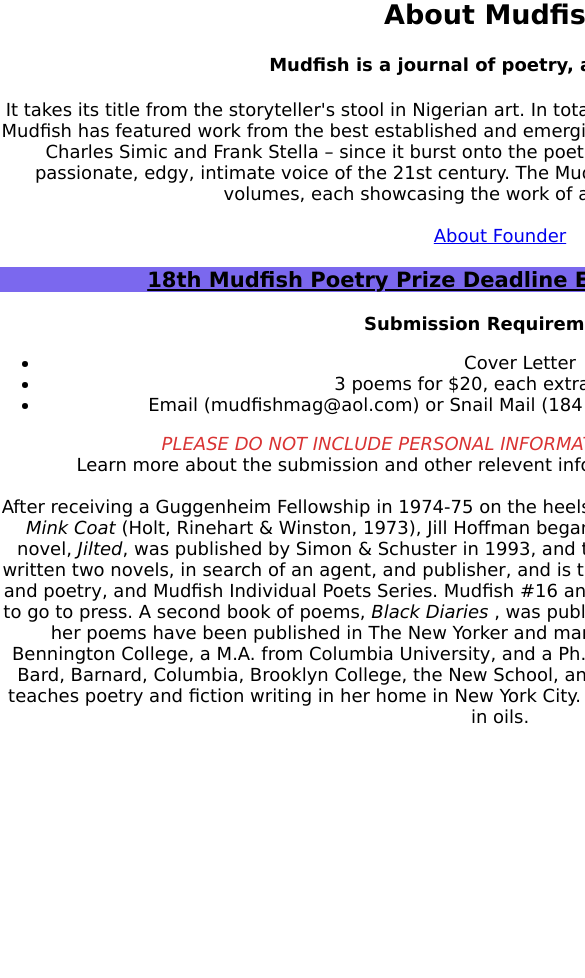
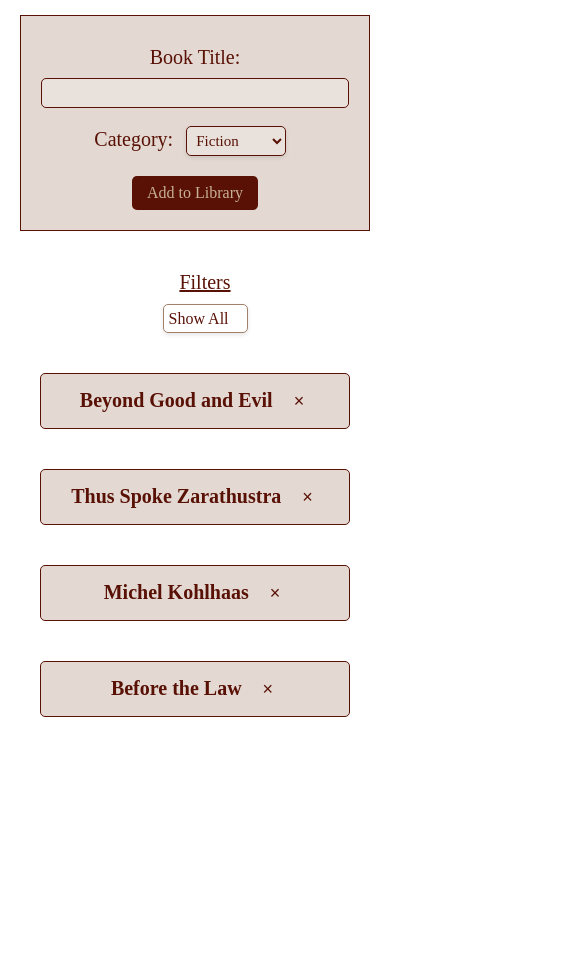
Before and after one commit to Joyce17w/Web-Development-Repository, a plain HTML site: page index.html in a window 390 px wide. Shown: the part 225-1203 px from the top of the page, 585 px wide, since content can reach past the window. Before the commit the page ends 952 px from the top, so only its background shows below. Drawn offline with Linux system fonts and the light colour scheme; a web font is replaced by a local one.

Commit message:
Add files via upload
Tiny Apartment Library

```diff
--- a/index.html
+++ b/index.html
@@ -1,73 +1,60 @@
 <!DOCTYPE html>
-<html>
+<html lang="en">
+<head>
+  <meta charset="UTF-8">
+  <title>Tiny Apartment Library</title>
+  <link rel="stylesheet" href="./style.css">
+  <link rel="preconnect" href="https://fonts.googleapis.com">
+  <link rel="preconnect" href="https://fonts.gstatic.com" crossorigin>
+  <link href="https://fonts.googleapis.com/css2?family=Almendra+SC&family=Jacquard+12+Charted&display=swap" rel="stylesheet">
 
-<head>
-    <title> Box Turtle Press </title>
-    <link href="style.css" rel="stylesheet">
 </head>
-
+<button class="welcome-button">Welcome In</button>
 <body>
-    <h1> Box Turtle Press</h1>
-    <h2> Welcome to Mudfish!</h2>
-    <img src="01_TurtleLogo copy.png" alt="boxturtlepress_logo" width="86.6" , height="55.4" />
-
-    <div>
-        <h2>
-            About Mudfish:
-        </h2>
-
-        <h4>
-            Mudfish is a journal of poetry, art, and fiction
-        </h4>
-        <p1>It takes its title from the storyteller's stool in Nigerian art.
-            In totally diverse ways, the poems each tell a story.
-            Mudfish has featured work from the best established and emerging artists and poets –
-            including John Ashbery, Charles Simic and Frank Stella – since it burst onto the poetry scene in 1984.
-            The journal reflects the passionate, edgy, intimate voice of the 21st century.
-            The Mudfish Individual Poet Series are companion volumes, each showcasing the work of a single Mudfish poet.
-        </p1>
-        <div>
-            <br>
-            <a href="#p2">About Founder</a>
-        </div>
-    </div>
-
-    <div>
-
-        <h3> <u>18th Mudfish Poetry Prize Deadline Extended to March 1st!</u></h3>
-
-        <strong> Submission Requirements: </strong>
-
-        <ul>
-            <li> Cover Letter </li>
-            <li> 3 poems for $20, each extra poem for $3 </li>
-            <li> Email (mudfishmag@aol.com) or Snail Mail (184 Franklin Ave, New York NY 10003)</li>
-        </ul>
 
 
-        <p><em> PLEASE DO NOT INCLUDE PERSONAL INFORMATION ON YOUR POEM PAGES </em></p>
+  <h1>Tiny Apartment Library</h1>
+  <aside class="sidebar">
 
-        Learn more about the submission and other relevent information please visit:
-        <a href="https://mudfish.org/" target="_blank">Box Turtle Press</a>
-    </div>
-    <br>
-    <p2>
-        After receiving a Guggenheim Fellowship in 1974-75 on the heels of the publication of her first book of poems,
-        <em> Mink Coat </em>(Holt, Rinehart & Winston, 1973),
-        Jill Hoffman began to write fiction, as well as poetry.
-        Her first novel, <em>Jilted</em>, was published by Simon & Schuster in 1993, and translated into Japanese.
-        Since then she has written two novels, in search of an agent, and publisher, and is the Founding Editor of
-        Mudfish,
-        a journal of art and poetry, and Mudfish Individual Poets Series.
-        Mudfish #16 and Mudfish Individual Poets series #6 are soon to go to press.
-        A second book of poems, <em> Black Diaries </em>, was published by Box Turtle Press in 2000.
-        In addition, her poems have been published in The New Yorker and many other magazines.
-        She has a B.A. from Bennington College, a M.A. from Columbia University, and a Ph.D.
-        from Cornell University. She has taught at Bard, Barnard, Columbia, Brooklyn College, the New School,
-        and other academic institutions. Presently she teaches poetry and fiction writing in her home in New York City.
-        She is also a figurative, expressionist painter in oils.
-    </p2>
+    <form id="add-record-form">
+      <label for="book-title">Book Title:</label>
+      <input type="text" id="book-title" name="book-title" required>
+
+      <label for="book-category">Category:</label>
+      <select id="book-category" name="book-category" required>
+        <option value="Fiction">Fiction</option>
+        <option value="Theory">Theory</option>
+        <option value="Art">Art Books</option>
+        <option value="Philosophy">Philosophy</option>
+        <option value="Poetry">Poetry</option>
+        <option value="Other">Other</option>
+      </select>
+
+      <button type="submit">Add to Library</button>
+    </form>
+    <h2>Filters</h2>
+    <select name="data-category" id="data-category">
+
+      <option value="All">Show All</option>
+      <option value="Fiction">Fiction</option>
+      <option value="Theory">Theory</option>
+      <option value="Art">Art Books</option>
+      <option value="Philosophy">Philosophy</option>
+      <option value="Poetry">Poetry</option>
+      <option value="Other">Other</option>
+    </select>
+
+<main class="content">
+
+
+  <section class="archive-grid" id="archive-grid">
+    <!-- Books will be loaded here dynamically -->
+  </section>
+
+
+</main>
+<script src="./library.js"></script>
+
 
 </body>
-
 </html>
--- /dev/null
+++ b/library.js
@@ -0,0 +1,186 @@
+document.addEventListener('DOMContentLoaded', function() {
+  const archiveGrid = document.getElementById('archive-grid');
+  const addForm = document.getElementById('add-record-form');
+  const categoryFilter = document.getElementById('data-category');
+
+  const initialBooks = [
+    {
+      id: Date.now(),
+      title: "Beyond Good and Evil",
+      category: "Philosophy",
+      author: "Friedrich Nietzsche",
+      publisher: "",
+      isbn: "",
+      year: "1886"
+    },
+    {
+      id: Date.now() + 1,
+      title: "Thus Spoke Zarathustra",
+      category: "Philosophy",
+      author: "Friedrich Nietzsche",
+      publisher: "",
+      isbn: "",
+      year: ""
+    },
+    {
+      id: Date.now() + 2,
+      title: "Michel Kohlhaas",
+      category: "Fiction",
+      author: "Heinrich von Kleist",
+      publisher: "",
+      isbn: "",
+      year: ""
+    },
+    {
+      id: Date.now() + 3,
+      title: "Before the Law",
+      category: "Fiction",
+      author: "Franz Kafka",
+      publisher: "",
+      isbn: "",
+      year: ""
+    }
+  ];
+
+  document.querySelector('.welcome-button').addEventListener('click', function() {
+    document.body.classList.add('revealed');
+    setTimeout(() => {
+      this.style.display = 'none';
+    }, 1000);
+  });
+
+
+  function loadBooks() {
+    let savedBooks = localStorage.getItem('libraryBooks');
+    if (!savedBooks) {
+      localStorage.setItem('libraryBooks', JSON.stringify(initialBooks));
+      savedBooks = localStorage.getItem('libraryBooks');
+    }
+    renderBooks(JSON.parse(savedBooks));
+  }
+
+  function renderBooks(books) {
+    archiveGrid.innerHTML = '';
+    books.forEach(book => {
+      const bookElement = document.createElement('div');
+      bookElement.className = 'archive-record';
+      bookElement.dataset.category = book.category;
+      bookElement.dataset.id = book.id;
+
+      bookElement.innerHTML = `
+        <div class="book-main">
+          <span class="book-title" contenteditable="true">${book.title}</span>
+          <button class="delete-btn">×</button>
+        </div>
+        <div class="book-details">
+          <div class="detail-row">
+            <label>Category:</label>
+            <select class="category-select">
+              <option value="Fiction" ${book.category === 'Fiction' ? 'selected' : ''}>Fiction</option>
+              <option value="Theory" ${book.category === 'Theory' ? 'selected' : ''}>Theory</option>
+              <option value="Art" ${book.category === 'Art' ? 'selected' : ''}>Art Books</option>
+              <option value="Philosophy" ${book.category === 'Philosophy' ? 'selected' : ''}>Philosophy</option>
+              <option value="Poetry" ${book.category === 'Poetry' ? 'selected' : ''}>Poetry</option>
+            </select>
+          </div>
+          <div class="detail-row">
+            <label>Author:</label>
+            <input type="text" value="${book.author || ''}" class="author-input">
+          </div>
+          <div class="detail-row">
+            <label>Publisher:</label>
+            <input type="text" value="${book.publisher || ''}" class="publisher-input">
+          </div>
+          <div class="detail-row">
+            <label>ISBN:</label>
+            <input type="text" value="${book.isbn || ''}" class="isbn-input">
+          </div>
+          <div class="detail-row">
+            <label>Year:</label>
+            <input type="text" value="${book.year || ''}" class="year-input">
+          </div>
+        </div>
+      `;
+
+      const deleteBtn = bookElement.querySelector('.delete-btn');
+      deleteBtn.addEventListener('click', function() {
+        if (confirm('Delete this book?')) {
+          bookElement.remove();
+          saveBooks();
+        }
+      });
+
+      const editableElements = bookElement.querySelectorAll('[contenteditable="true"], input, select');
+      editableElements.forEach(el => {
+        el.addEventListener('blur', function() {
+          // Update category data attribute when changed
+          if (el.classList.contains('category-select')) {
+            bookElement.dataset.category = el.value;
+          }
+          saveBooks();
+        });
+      });
+
+      const titleElement = bookElement.querySelector('.book-title');
+      titleElement.addEventListener('click', function(e) {
+        if (e.target.contentEditable !== 'true') {
+          bookElement.classList.toggle('editing');
+        }
+      });
+
+      archiveGrid.appendChild(bookElement);
+    });
+  }
+
+  function saveBooks() {
+    const books = [];
+    document.querySelectorAll('.archive-record').forEach(record => {
+      books.push({
+        id: record.dataset.id,
+        title: record.querySelector('.book-title').textContent,
+        category: record.querySelector('.category-select').value,
+        author: record.querySelector('.author-input').value,
+        publisher: record.querySelector('.publisher-input').value,
+        isbn: record.querySelector('.isbn-input').value,
+        year: record.querySelector('.year-input').value
+      });
+    });
+    localStorage.setItem('libraryBooks', JSON.stringify(books));
+  }
+
+  addForm.addEventListener('submit', function(e) {
+    e.preventDefault();
+    const title = document.getElementById('book-title').value.trim();
+    const category = document.getElementById('book-category').value;
+
+    if (!title) {
+      alert('Please enter a book title');
+      return;
+    }
+
+    const newBook = {
+      id: Date.now(),
+      title,
+      category,
+      author: '',
+      publisher: '',
+      isbn: '',
+      year: ''
+    };
+
+    const currentBooks = JSON.parse(localStorage.getItem('libraryBooks'));
+    currentBooks.push(newBook);
+    localStorage.setItem('libraryBooks', JSON.stringify(currentBooks));
+    renderBooks(currentBooks);
+    addForm.reset();
+  });
+
+  categoryFilter.addEventListener('change', function() {
+    const category = this.value;
+    document.querySelectorAll('.archive-record').forEach(record => {
+      record.style.display = (category === 'All' || record.dataset.category === category) ? '' : 'none';
+    });
+  });
+
+  loadBooks();
+});
--- a/style.css
+++ b/style.css
@@ -1,23 +1,287 @@
+@import url('https://fonts.googleapis.com/css2?family=Almendra+SC&display=swap');
 
 
-p {
-    color: rgb(217, 51, 51);
-  }
+.welcome-button {
+  position: center;
+  font-family: "Almendra SC", serif;
+  font-size: 2rem;
+  padding: 1rem 2rem;
+  color: #591106;
+  border: none;
+  border-radius: 50px;
+  cursor: pointer;
+  transition: all 0.5s ease;
+  align-items: center;
+  display: flex;
+  margin: 0 auto;
+  justify-content: center;
+  text-align: center;
+}
 
-  blockquote {
-    color: #0000ff;
-  }
+.welcome-button:hover {
+  transform: scale(1.05);
+  box-shadow: 0 8px 20px rgba(0, 0, 0, 0.4);
+}
+
+body.revealed {
+  background: linear-gradient(135deg, #ddac81 0%, hsl(109, 14%, 46%) 100%);
+}
 
 
+body.revealed .library-content {
+  opacity: 1;
+  transform: scale(1);
+  pointer-events: all;
+}
 
-p1 {color: black;}
+@keyframes pulse {
+  0%, 100% { transform: scale(1); }
+  50% { transform: scale(1.05); }
+}
 
-head {text-align: center;width:1000px;
-  margin:0 auto;}
-p {text-align: center;width:1000px;
-  margin:0 auto;white-space: pre;}
-title {text-align: center;width:1000px;
-  margin:0 auto;}
-body {text-align: center;width:1000px;
-  margin:0 auto; font-family: verdana; font-size: 18px;}
-h3 {background-color:mediumslateblue;}
+.book-details {
+  display: none;
+  padding: 10px 0;
+  border-top: 1px solid #591106;
+  margin-top: 10px;
+  transition: all 0.3s ease-in-out;
+}
+
+.archive-record:hover .book-details {
+  display: block;
+  opacity: 1;
+  transform: scale(1);
+}
+
+.detail-row {
+  margin-bottom: 8px;
+  display: flex;
+  align-items: center;
+}
+
+.detail-row label {
+  min-width: 80px;
+  margin-right: 10px;
+}
+
+.detail-row input,
+.detail-row select {
+  flex-grow: 1;
+  background: transparent;
+  border: none;
+  font-family: "Almendra SC", serif;
+  color: #614824;
+  padding: 3px;
+}
+
+.delete-btn {
+  background: none;
+  border: none;
+  color: #591106;
+  cursor: pointer;
+  font-size: 18px;
+  margin-left: 10px;
+}
+
+#add-record-form {
+  margin-top: 30px;
+  padding: 20px;
+  background: rgba(161, 129, 108, 0.3);
+  border: 1px solid #591106;
+}
+
+#add-record-form label {
+  display: inline-block;
+  min-width: 80px;
+}
+
+#add-record-form input,
+#add-record-form select {
+  margin-bottom: 10px;
+  background: rgba(255, 255, 255, 0.2);
+  border: 1px solid #591106;
+  padding: 5px;
+}
+
+#add-record-form button {
+  background: #591106;
+  color: #c7b293;
+  border: none;
+  padding: 8px 15px;
+  cursor: pointer;
+}
+
+.add-record {
+  font-family: 'Almendra SC', serif;
+  margin-top: 20px;
+  padding: 10px;
+  border-radius: 5px;
+  font-size: 20px;
+  background-color: transparent;
+}
+
+
+.add-record label {
+  font-family: 'Almendra SC', sans-serif;
+  font-size: 20px;
+  color: #614824;
+  background-color: transparent;
+
+}
+
+.add-record input {
+  padding: 5px;
+  font-size: 20px;
+  font-weight: bold;
+  font-family: 'Almendra SC', sans-serif;
+  color: #614824;
+  border: 1px solid #591106;
+  border-radius: 3px;
+  background-color: transparent;
+}
+
+.add-record button {
+  padding: 10px 15px;
+  font-size: 20px;
+  font-family: 'Almendra SC', sans-serif;
+  border: none;
+  cursor: pointer;
+  background-color: transparent;
+}
+
+.add-record button:hover {
+  color: #934d25;
+  background-color: #a58436;
+}
+
+body {
+  font-family: "Almendra SC", serif;
+  font-size: 30px;
+  flex-direction: column;
+  justify-content: center;
+  margin-left: auto;
+  margin-right: auto;
+  text-align: center;
+  margin: 20px;
+  display:inline-block;
+}
+
+h1 {
+  color: #591106;
+  font-size: 40px;
+  text-decoration: underline overline;
+}
+
+h2 {
+  color: #591106;
+  font-size: 20px;
+  margin:auto;
+  margin-left: 20px;
+  margin-top:40px;
+  font-weight: lighter;
+  text-decoration: underline;
+}
+
+
+#data-category {
+  margin: 0 auto;
+  padding: 5px;
+  align-items: center;
+  justify-content: center;
+  margin-left:20px;
+  margin-top: 10px;
+  font-size: 16px;
+  font-family: 'Almendra SC', serif;
+  color: #591106;
+  background-color: transparent;
+  border: 1px solid #a1816c;
+  border-radius: 5px;
+  box-shadow: 0 2px 4px rgba(0, 0, 0, 0.1);
+  appearance: none;
+  cursor: pointer;
+}
+
+input[type="text"] {
+  width: 100%;
+  margin: 3px 0;
+  font-size: 16px;
+  border: 1px solid #9b856d;
+  border-radius: 5px;
+  box-sizing: border-box;
+  font-family: 'Almendra SC', serif;
+  color: #591106;
+  background-color: transparent;
+}
+
+input[type="text"]:focus {
+  outline: none;
+  border-color: #a1816c;
+  box-shadow: 0 0 5px rgba(161, 129, 108, 0.5);
+}
+
+label {
+  display: block;
+  margin-top: 10px;
+  font-size: 20px;
+  font-family: 'Almendra SC', serif;
+  color: #591106;
+}
+
+#book-category {
+  width: auto;
+  margin: 0 auto;
+  padding: 5px;
+  margin-bottom: 20px;
+  margin-left:5px;
+  margin-right: 10px;
+  font-size: 15px;
+  font-family: 'Almendra SC', serif;
+  color: #591106;
+  background-color: transparent;
+  border: 1px solid #a1816c;
+  border-radius: 5px;
+  box-shadow: 0 2px 4px rgba(0, 0, 0, 0.1);
+}
+
+button[type="submit"] {
+  padding: 10px 20px;
+  font-size: 16px;
+  font-family: 'Almendra SC', serif;
+  color: #fff;
+  background-color: #591106;
+  border: none;
+  border-radius: 5px;
+  cursor: pointer;
+  margin-top: 10px;
+}
+
+
+.content {
+  flex: 1;
+  width: 100wh;
+  height: 100vh;
+  padding: 20px;
+  text-shadow: #591106;
+  justify-content: center;
+
+}
+
+.archive-grid {
+  display: grid;
+  height: auto;
+  font-weight: bold;
+  font-size: 20px;
+  grid-template-columns: repeat(auto-fit, minmax(250px, 1fr));
+  color: #614824;
+  gap: 20px;
+}
+
+.archive-record {
+  padding: 15px;
+  margin-top: 20px;
+  background: rgba(161, 129, 108, 0.3);
+  border: 0.5px solid #591106;
+  border-radius: 5px;
+  color:#591106;
+  max-width: 100%;
+}
```
